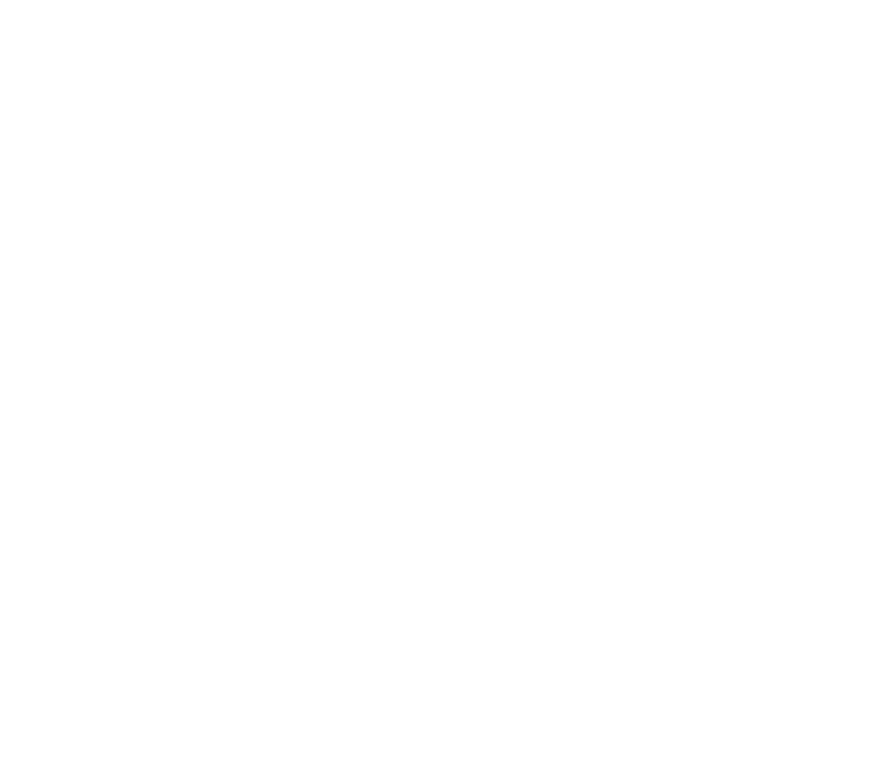
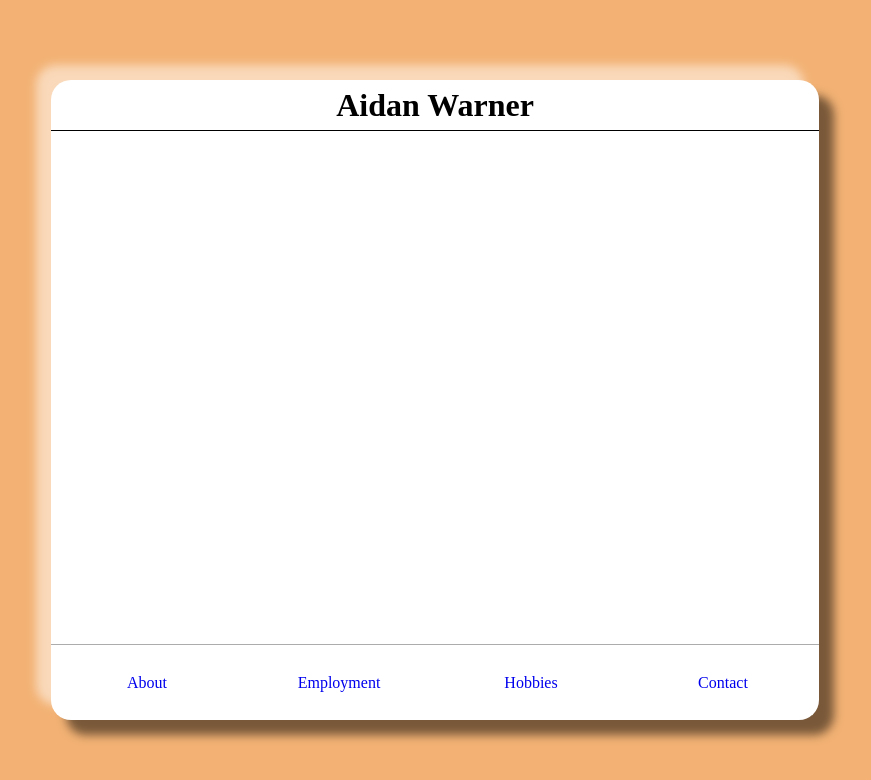
Before and after one commit to AidanWarner97/awarner.co.uk, a plain HTML site: page index.html in a window 1280 px wide. Shown: the top 780 px of the page, without its empty margins (205-1076 px from the left). Drawn offline with Linux system fonts and the light colour scheme.

Commit message:
Create basic structure for site

```diff
--- /dev/null
+++ b/css/footer.css
@@ -0,0 +1,33 @@
+footer {
+    position:absolute;
+    height:75px;
+    width:100%;
+    bottom:0;
+    display:flex;
+    justify-content: center;
+    align-items: center;
+    border-top: 1px solid rgb(172, 172, 172);
+    border-bottom-left-radius: 20px;
+    border-bottom-right-radius: 20px;
+}
+
+footer .bottom-nav {
+    position:absolute;
+    width:100%;
+    height:100%;
+    text-align: center;
+}
+
+footer .bottom-nav a {
+    width:25%;
+    float:left;
+    height:100%;
+    display:flex;
+    justify-content: center;
+    align-items: center;
+    text-decoration: none;
+}
+
+footer .bottom-nav span {
+    margin:0;
+}
--- /dev/null
+++ b/css/header.css
@@ -0,0 +1,8 @@
+header {
+    height:50px;
+    width:100%;
+    display:flex;
+    justify-content: center;
+    align-items: center;
+    border-bottom: 1px solid;
+}
--- /dev/null
+++ b/css/main-content.css
@@ -0,0 +1,8 @@
+.main-content {
+    position:absolute;
+    height:60%;
+    width:75%;
+}
+.main-content section {
+    height:80%;
+}
--- a/index.html
+++ b/index.html
@@ -6,12 +6,45 @@
         <!-- Meta Data -->
 
         <!-- Stylesheets -->
+        <link href="css/style.css" rel="stylesheet" type="text/css">
+        <link href="css/header.css" rel="stylesheet" type="text/css">
+        <link href="css/main-content.css" rel="stylesheet" type="text/css">
+        <link href="css/footer.css" rel="stylesheet" type="text/css">
 
         <!-- Scripts -->
 
 
     </head>
     <body>
+        <div class="container">
+            <header>
+                <h1>Aidan Warner</h1>
+            </header>
+            <div class="main-content">
+                <section class="about">
+                    <div class="img">
+                        <img src="" alt="">
+                        <p class="img-caption"></p>
+                    </div>
+                </section>
+                <section class="employment">
 
+                </section>
+                <section class="hobbies">
+
+                </section>
+                <section class="contact">
+
+                </section>
+            </div>
+            <footer>
+                <div class="bottom-nav">
+                    <a href="#"><span>About</span></a>
+                    <a href="#"><span>Employment</span></a>
+                    <a href="#"><span>Hobbies</span></a>
+                    <a href="#"><span>Contact</span></a>
+                </div>
+            </footer>
+        </div>
     </body>
 </html>
```
